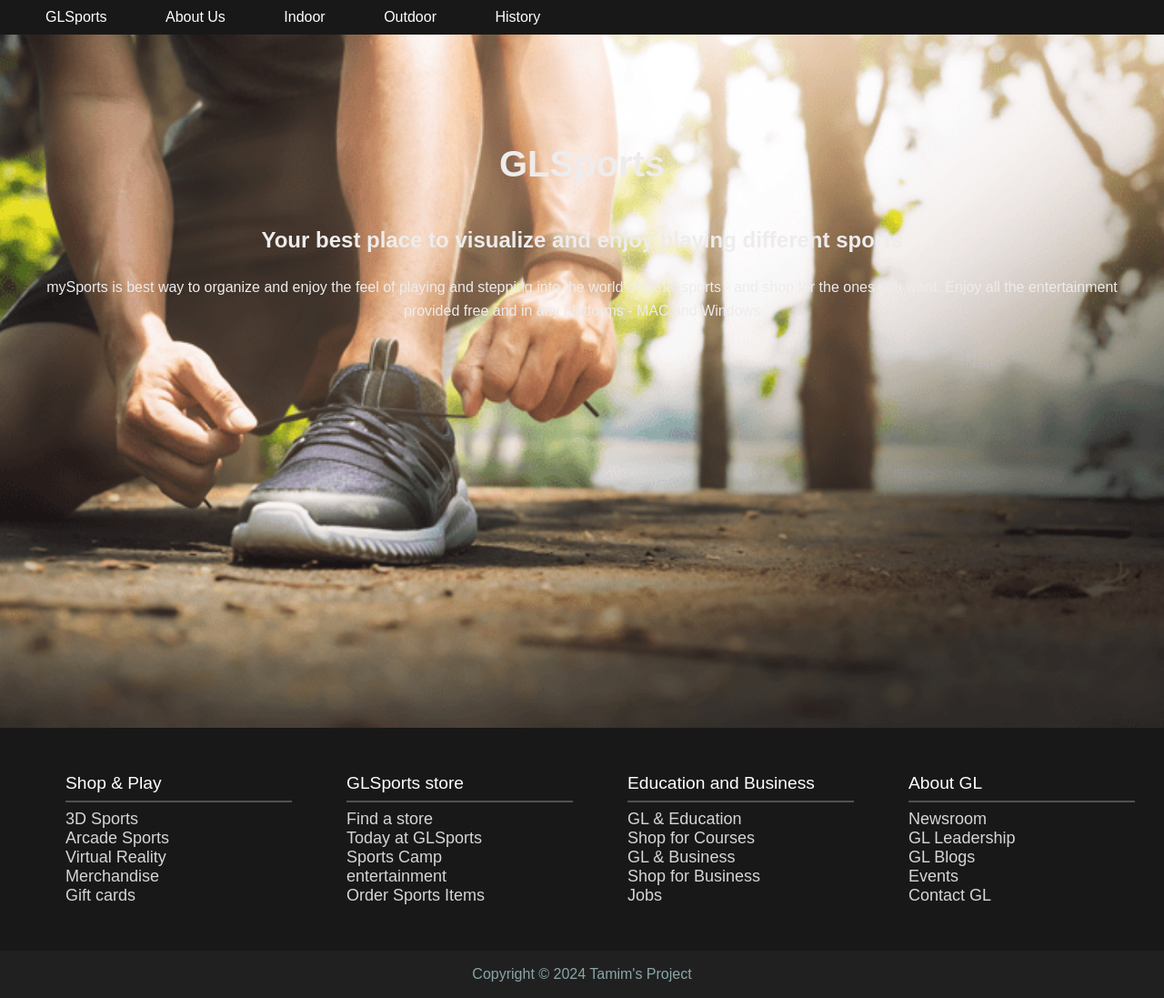
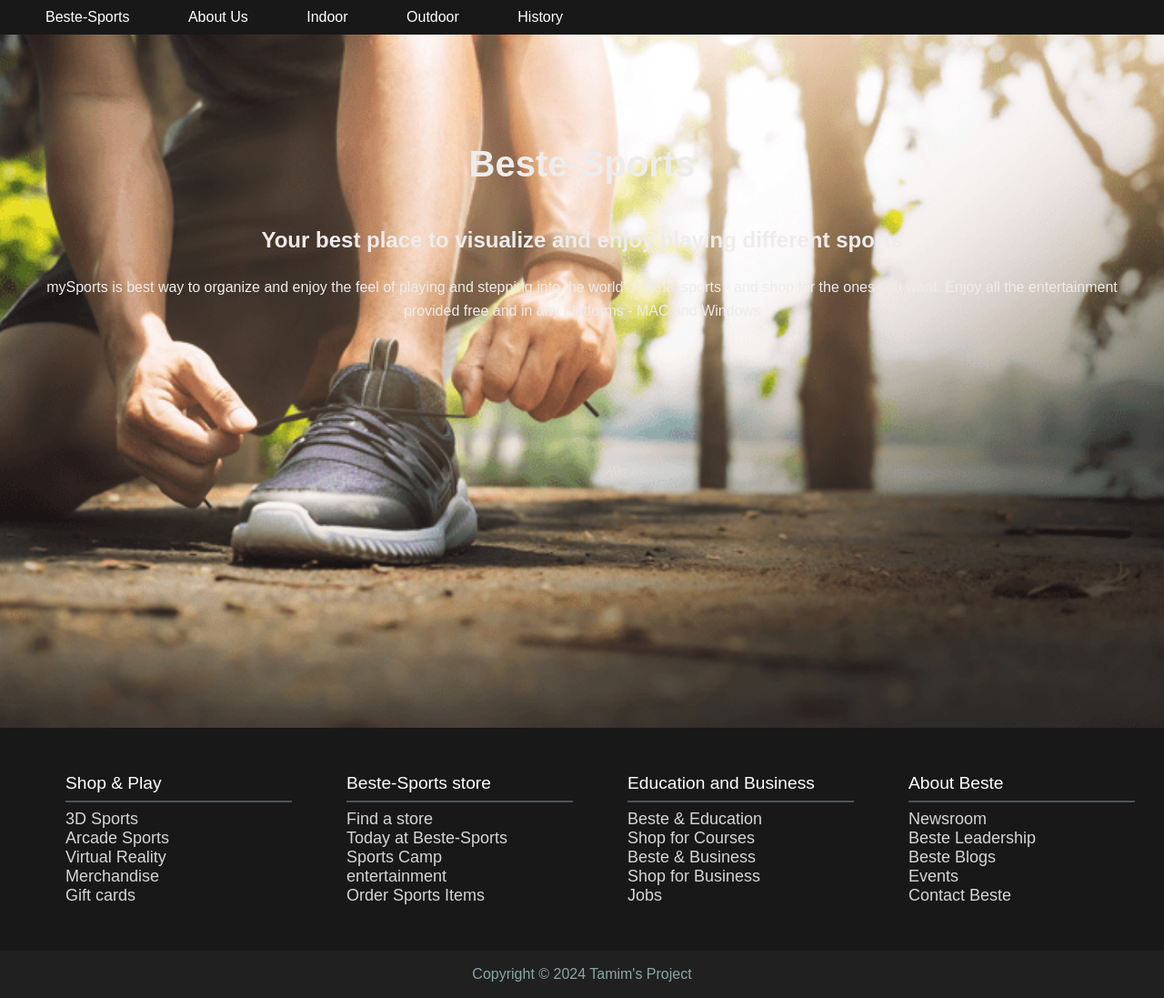
Before and after one commit to tamimahmad1yt/Beste-Sports, a plain HTML site: page index.html in a window 1280 px wide. Shown: the whole page at 91% size. Drawn offline with Linux system fonts and the light colour scheme.

Commit message:
Update index.html

```diff
--- a/index.html
+++ b/index.html
@@ -3,15 +3,20 @@
 <head>
     <meta charset="UTF-8">
     <meta name="viewport" content="width=device-width, initial-scale=1.0">
-    <title>GLSports</title>
+    <title>Beste-Sports</title>
     <link rel="icon" href="images/Tamim's logo.png">
     <link rel="stylesheet" href="web.css">
+    <meta property="og:url" content>
+    <meta property="og:title" content="Beste-Sports is created by Tamim World.">
+    <meta property="og:type" content="website">
+    <meta property="og:description" content="Beste-Sports is created by Tamim World.">
+    <meta property="og:image" content="images/Tamim's logo.png">
 </head>
 <body>
   <div id="showcase">
     <header>
         <nav>
-            <a href="#GLSports">GLSports</a>
+            <a href="#Beste-Sports">Beste-Sports</a>
             <a href="#about-us">About Us</a>
             <a href="#Indoor">Indoor</a>
             <a href="#Outdoor">Outdoor</a>
@@ -20,7 +25,7 @@
     </header>
     <div class="content">
       <section>
-        <h1>GLSports</h1>
+        <h1>Beste-Sports</h1>
         <h2>Your best place to visualize and enjoy playing different sports</h2>
         <p>mySports is best way to organize and enjoy the feel of playing and stepping into the world of vitual sports - and shop for the ones you want. Enjoy all the entertainment provided free and in any platforms - MAC and Windows</p>
       </section>
@@ -47,12 +52,12 @@
             </li>
         </ul>
         <ul>
-            <li>GLSports store</li>
+            <li>Beste-Sports store</li>
             <li>
                 <a href="#">Find a store</a>
             </li>
             <li>
-                <a href="#">Today at GLSports</a>
+                <a href="#">Today at Beste-Sports</a>
             </li>
             <li>
                 <a href="#">Sports Camp</a>
@@ -67,13 +72,13 @@
         <ul>
             <li>Education and Business</li>
             <li>
-                <a href="#">GL & Education</a>
+                <a href="#">Beste & Education</a>
             </li>
             <li>
                 <a href="#">Shop for Courses</a>
             </li>
             <li>
-                <a href="#">GL & Business</a>
+                <a href="#">Beste & Business</a>
             </li>
             <li>
                 <a href="#">Shop for Business</a>
@@ -83,21 +88,21 @@
             </li>
         </ul>
         <ul>
-            <li>About GL</li>
+            <li>About Beste</li>
             <li>
                 <a href="#">Newsroom</a>
             </li>
             <li>
-                <a href="#">GL Leadership</a>
+                <a href="#">Beste Leadership</a>
             </li>
             <li>
-                <a href="#">GL Blogs</a>
+                <a href="#">Beste Blogs</a>
             </li>
             <li>
                 <a href="#">Events</a>
             </li>
             <li>
-                <a href="#">Contact GL</a>
+                <a href="#">Contact Beste</a>
             </li>
         </ul>
    </footer>
```
